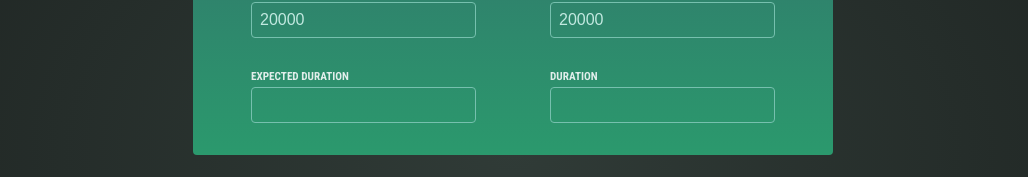
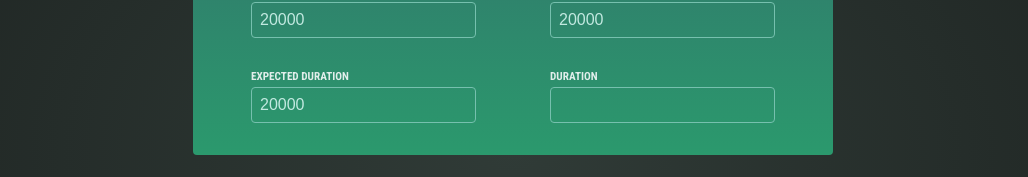
Before and after one commit to Reivah/React-Calculator, a React (Vite) app: page / in a window 1280 px wide. Shown: the part 273-450 px from the top of the page, without its empty margins (127-1155 px from the left). Built offline with nearby package versions, Linux system fonts and the light colour scheme.

Commit message:
added value return to input

```diff
--- a/src/components/UserInput.jsx
+++ b/src/components/UserInput.jsx
@@ -37,7 +37,7 @@ export default function UserInput({}) {
 			<div className='input-group'>
 				<p>
 					<label>expected duration</label>
-					<input type='number' required onChange={handleReturn}/>
+					<input type='number' required onChange={handleReturn} value={expectedReturn}/>
 				</p>
 				<p>
 					<label>duration</label>
```
